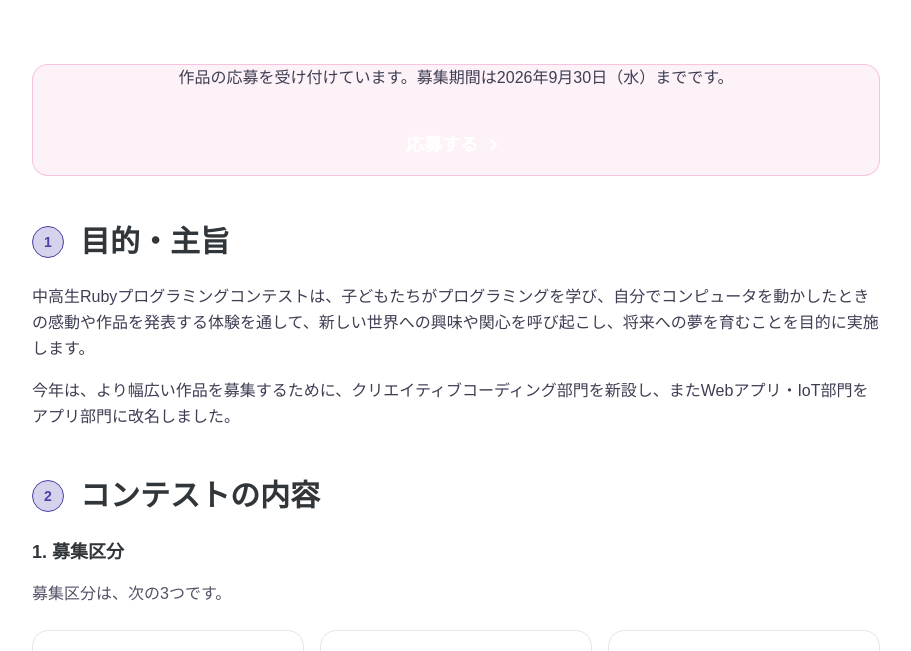
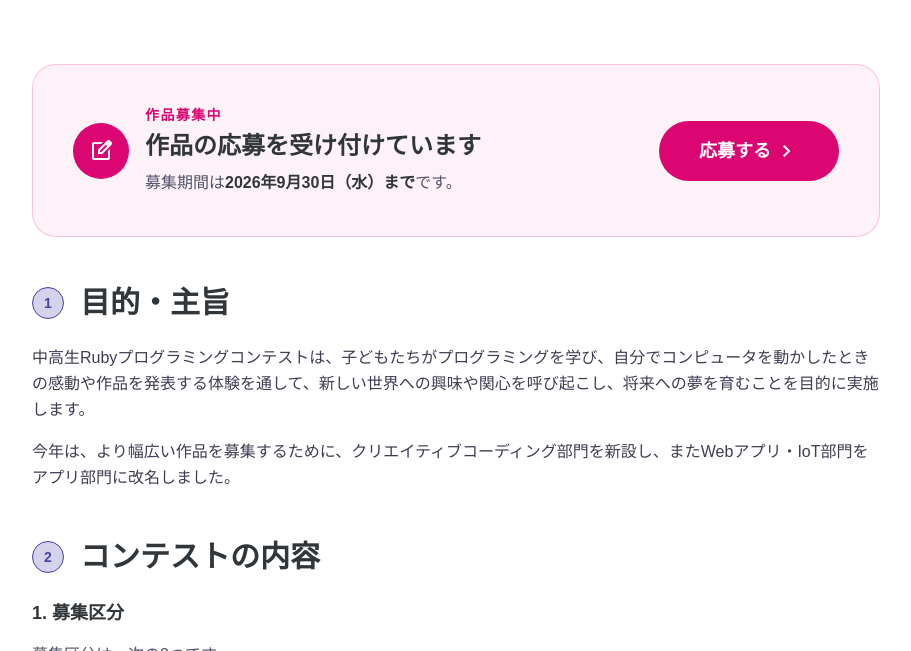
Before and after one commit to ruby-procon-net/ruby-procon-net-2026, a Jekyll site: the page built from entry.html, in a window 1280 px wide and 1400 px high, cut to the strip 266-917 px from the top of the window. Shown: the whole strip, without its empty margins (184-1095 px from the left). Built offline with Jekyll 4.4.1, drawn with Linux system fonts in a browser that asks for light colours; some of the changed text lies outside the part shown.

Commit message:
募集開始記事と応募導線を更新

```diff
--- a/assets/main.css
+++ b/assets/main.css
@@ -1041,6 +1041,13 @@
       margin-block-end: calc(calc(var(--spacing) * 1.5) * calc(1 - var(--tw-space-y-reverse)));
     }
   }
+  .space-y-2 {
+    :where(& > :not(:last-child)) {
+      --tw-space-y-reverse: 0;
+      margin-block-start: calc(calc(var(--spacing) * 2) * var(--tw-space-y-reverse));
+      margin-block-end: calc(calc(var(--spacing) * 2) * calc(1 - var(--tw-space-y-reverse)));
+    }
+  }
   .space-y-3 {
     :where(& > :not(:last-child)) {
       --tw-space-y-reverse: 0;
@@ -1228,6 +1235,9 @@
   .bg-gray-900 {
     background-color: var(--color-gray-900);
   }
+  .bg-ruby {
+    background-color: var(--color-ruby);
+  }
   .bg-ruby\/5 {
     background-color: color-mix(in srgb, #db0672 5%, transparent);
     @supports (color: color-mix(in lab, red, red)) {
@@ -1273,6 +1283,9 @@
   .p-8 {
     padding: calc(var(--spacing) * 8);
   }
+  .px-1 {
+    padding-inline: calc(var(--spacing) * 1);
+  }
   .px-3 {
     padding-inline: calc(var(--spacing) * 3);
   }
@@ -1291,6 +1304,9 @@
   .px-9 {
     padding-inline: calc(var(--spacing) * 9);
   }
+  .px-10 {
+    padding-inline: calc(var(--spacing) * 10);
+  }
   .py-1 {
     padding-block: calc(var(--spacing) * 1);
   }
@@ -1311,6 +1327,9 @@
   }
   .py-6 {
     padding-block: calc(var(--spacing) * 6);
+  }
+  .py-8 {
+    padding-block: calc(var(--spacing) * 8);
   }
   .py-10 {
     padding-block: calc(var(--spacing) * 10);
@@ -1417,6 +1436,10 @@
   .leading-loose {
     --tw-leading: var(--leading-loose);
     line-height: var(--leading-loose);
+  }
+  .leading-none {
+    --tw-leading: 1;
+    line-height: 1;
   }
   .leading-relaxed {
     --tw-leading: var(--leading-relaxed);
@@ -1557,6 +1580,11 @@
   }
   .transition-colors {
     transition-property: color, background-color, border-color, outline-color, text-decoration-color, fill, stroke, --tw-gradient-from, --tw-gradient-via, --tw-gradient-to;
+    transition-timing-function: var(--tw-ease, var(--default-transition-timing-function));
+    transition-duration: var(--tw-duration, var(--default-transition-duration));
+  }
+  .transition-opacity {
+    transition-property: opacity;
     transition-timing-function: var(--tw-ease, var(--default-transition-timing-function));
     transition-duration: var(--tw-duration, var(--default-transition-duration));
   }
@@ -1690,6 +1718,13 @@
       }
     }
   }
+  .hover\:bg-grape-dark {
+    &:hover {
+      @media (hover: hover) {
+        background-color: var(--color-grape-dark);
+      }
+    }
+  }
   .hover\:bg-white {
     &:hover {
       @media (hover: hover) {
@@ -1722,6 +1757,13 @@
     &:hover {
       @media (hover: hover) {
         text-decoration-line: underline;
+      }
+    }
+  }
+  .hover\:opacity-90 {
+    &:hover {
+      @media (hover: hover) {
+        opacity: 90%;
       }
     }
   }
@@ -1763,6 +1805,11 @@
       width: calc(var(--spacing) * 72);
     }
   }
+  .sm\:w-auto {
+    @media (width >= 40rem) {
+      width: auto;
+    }
+  }
   .sm\:shrink-0 {
     @media (width >= 40rem) {
       flex-shrink: 0;
@@ -1786,6 +1833,11 @@
   .sm\:items-baseline {
     @media (width >= 40rem) {
       align-items: baseline;
+    }
+  }
+  .sm\:justify-between {
+    @media (width >= 40rem) {
+      justify-content: space-between;
     }
   }
   .sm\:gap-4 {
@@ -1819,6 +1871,11 @@
       padding-block: calc(var(--spacing) * 9);
     }
   }
+  .sm\:py-10 {
+    @media (width >= 40rem) {
+      padding-block: calc(var(--spacing) * 10);
+    }
+  }
   .sm\:pt-0\.5 {
     @media (width >= 40rem) {
       padding-top: calc(var(--spacing) * 0.5);
@@ -1827,6 +1884,12 @@
   .sm\:text-left {
     @media (width >= 40rem) {
       text-align: left;
+    }
+  }
+  .sm\:text-2xl {
+    @media (width >= 40rem) {
+      font-size: var(--text-2xl);
+      line-height: var(--tw-leading, var(--text-2xl--line-height));
     }
   }
   .sm\:text-5xl {
--- a/entry.html
+++ b/entry.html
@@ -6,13 +6,28 @@
 entry_form_url: https://ruby-jr-procon-2026-b33e1909e9eb.herokuapp.com/users/sign_up
 ---
 
+{% capture entry_cta %}
+<div class="a--entry-cta overflow-hidden rounded-3xl border border-ruby/20 bg-ruby/5">
+  <div class="flex flex-col items-center gap-6 px-6 py-8 sm:flex-row sm:justify-between sm:px-10 sm:py-10">
+    <div class="flex flex-col items-center gap-4 text-center sm:flex-row sm:text-left">
+      <span class="flex h-14 w-14 shrink-0 items-center justify-center rounded-full bg-ruby text-white" aria-hidden="true">
+        <span class="material-symbols-outlined text-3xl leading-none">edit_square</span>
+      </span>
+      <div>
+        <p class="mb-1 text-sm font-bold tracking-widest text-ruby">作品募集中</p>
+        <p class="text-xl font-black leading-snug text-gray-900 sm:text-2xl">作品の応募を受け付けています</p>
+        <p class="mt-2 text-base leading-relaxed text-gray-600">募集期間は<span class="font-bold text-gray-900">2026年9月30日（水）まで</span>です。</p>
+      </div>
+    </div>
+    <a href="{{ page.entry_form_url }}" target="_blank" rel="noopener" class="inline-flex w-full shrink-0 items-center justify-center gap-1 rounded-full bg-ruby px-10 py-4 text-lg font-bold text-white transition-opacity hover:opacity-90 sm:w-auto">応募する<span class="material-symbols-outlined text-xl" aria-hidden="true">chevron_right</span></a>
+  </div>
+</div>
+{% endcapture %}
+
 <div class="l--entry space-y-12">
 
   <!-- 応募フォームへの導線 -->
-  <div class="a--entry-cta bg-ruby/5 border border-ruby/20 rounded-2xl py-8 px-8 text-center">
-    <p class="text-gray-700 text-base leading-relaxed mb-6">作品の応募を受け付けています。募集期間は2026年9月30日（水）までです。</p>
-    <a href="{{ page.entry_form_url }}" target="_blank" rel="noopener" class="inline-flex items-center gap-1 bg-ruby text-white font-bold text-lg px-10 py-4 rounded-full hover:opacity-90 transition-opacity">応募する<span class="material-symbols-outlined text-xl" aria-hidden="true">chevron_right</span></a>
-  </div>
+  {{ entry_cta }}
 
   <!-- 1. 目的・主旨 -->
   <section class="a--entry-section">
@@ -433,4 +448,7 @@
     </div>
   </section>
 
+  <!-- 応募フォームへの導線 -->
+  {{ entry_cta }}
+
 </div>
```
Also changed, not shown: _articles/2026-08-16-entry-open.md (renamed from _articles/2026-08-15-entry-open.md, +2 -2 lines), assets/images/articles/thumbnails/2026-08-16-entry-open.jpg (added).
